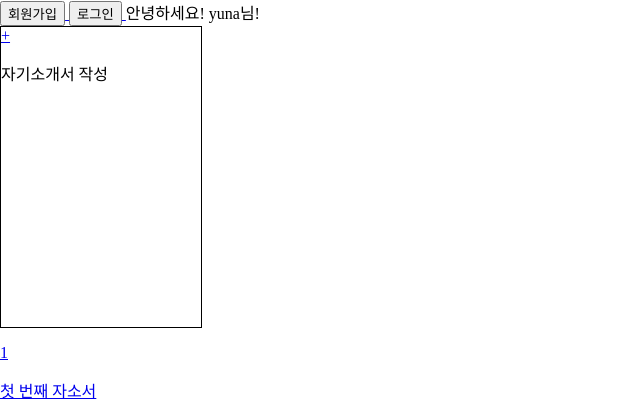
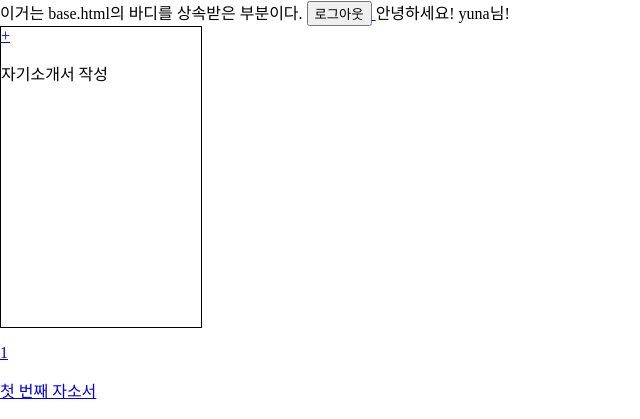
Before and after one commit to yuna0102/Jss_Yuna, a Django app: page / in a window 1280 px wide. Shown: the top 419 px of the page, without its empty margins (0-640 px from the left). Run offline with Django 3.2, Linux system fonts and the light colour scheme; a user stored in the database is signed in; data comes from the database, SQL or seed files in the repository; both versions use the stored data as it was after the commit.

Commit message:
[finish] 6th login

```diff
--- a/JssProject/JssProject/settings.py
+++ b/JssProject/JssProject/settings.py
@@ -57,7 +57,7 @@ ROOT_URLCONF = 'JssProject.urls'
 TEMPLATES = [
     {
         'BACKEND': 'django.template.backends.django.DjangoTemplates',
-        'DIRS': [],
+        'DIRS': [os.path.join(BASE_DIR, 'main/templates')],
         'APP_DIRS': True,
         'OPTIONS': {
             'context_processors': [
@@ -125,3 +125,5 @@ STATIC_URL = '/static/'
 STATIC_ROOT = os.path.join(BASE_DIR, 'static')
 
 LOGIN_REDIRECT_URL = '/'
+
+LOGOUT_REDIRECT_URL = '/'
--- a/JssProject/accounts/urls.py
+++ b/JssProject/accounts/urls.py
@@ -1,8 +1,9 @@
 from django.urls import path
-from .views import signup
-from django.contrib.auth.views import LoginView
+from .views import signup, MyLoginView
+from django.contrib.auth.views import LogoutView
 
 urlpatterns = [
     path('signup/', signup, name="signup"),
-    path('login/', LoginView.as_view(), name="login"),
+    path('login/', MyLoginView.as_view(), name="login"),
+    path('logout/', LogoutView.as_view(), name="logout"),
 ]
--- a/JssProject/accounts/views.py
+++ b/JssProject/accounts/views.py
@@ -1,5 +1,6 @@
 from django.shortcuts import render, redirect
 from django.contrib.auth.forms import UserCreationForm
+from django.contrib.auth.views import LoginView
 # Create your views here.
 def signup(request):
     regi_form = UserCreationForm()
@@ -9,3 +10,6 @@ def signup(request):
             filled_form.save()
             return redirect('index')
     return render(request, 'signup.html', {'regi_form' : regi_form})
+
+class MyLoginView(LoginView):
+    template_name = 'login.html'
--- /dev/null
+++ b/JssProject/main/templates/base.html
@@ -0,0 +1,18 @@
+{% load static %}
+
+<!DOCTYPE html>
+<html lang="en">
+<head>
+    <meta charset="UTF-8">
+    <meta name="viewport" content="width=device-width, initial-scale=1.0">
+    <title>자소설닷컴</title>
+    <link rel="stylesheet" types="text/css" href="{% static 'css/base.css' %}" />
+    {% block head %}
+    {% endblock %}
+</head>
+<body>
+    이거는 base.html의 바디를 상속받은 부분이다.
+    {% block content %}
+    {% endblock %}
+</body>
+</html>
--- a/JssProject/main/templates/index.html
+++ b/JssProject/main/templates/index.html
@@ -1,14 +1,20 @@
+{% extends "base.html" %}
 {% load static %}
-<!DOCTYPE html>
-<html lang="en">
-<head>
-    <meta charset="UTF-8">
-    <meta name="viewport" content="width=device-width, initial-scale=1.0">
-    <title>자소설 닷컴</title>
+
+
+{% block head %}
     <link rel="stylesheet" types="text/css" href="{% static 'css/index.css' %}" />
-</head>
+{% endblock %}
 
-<body>
+{% block content %}
+    {% if user.is_authenticated %}
+    <a href="{% url 'logout' %}">
+        <button>로그아웃</button>
+    </a>
+
+    안녕하세요! {{user}}님!
+
+    {% else %}
     <a href="{% url 'signup' %}">
         <button>회원가입</button>
     </a>
@@ -16,7 +22,8 @@
         <button>로그인</button>
     </a>
 
-    안녕하세요! {{user}}님!
+    {% endif %}
+
 
     <div class="make_jss">
         <a href="{% url 'create' %}">
@@ -41,5 +48,4 @@
     </div>
     </a>
     {% endfor %}
-</body>
-</html>
+{% endblock %}
```
Also changed, not shown: JssProject/accounts/templates/login.html (renamed from JssProject/accounts/templates/registration/login.html), JssProject/db.sqlite3, JssProject/main/static/css/base.css (added).
